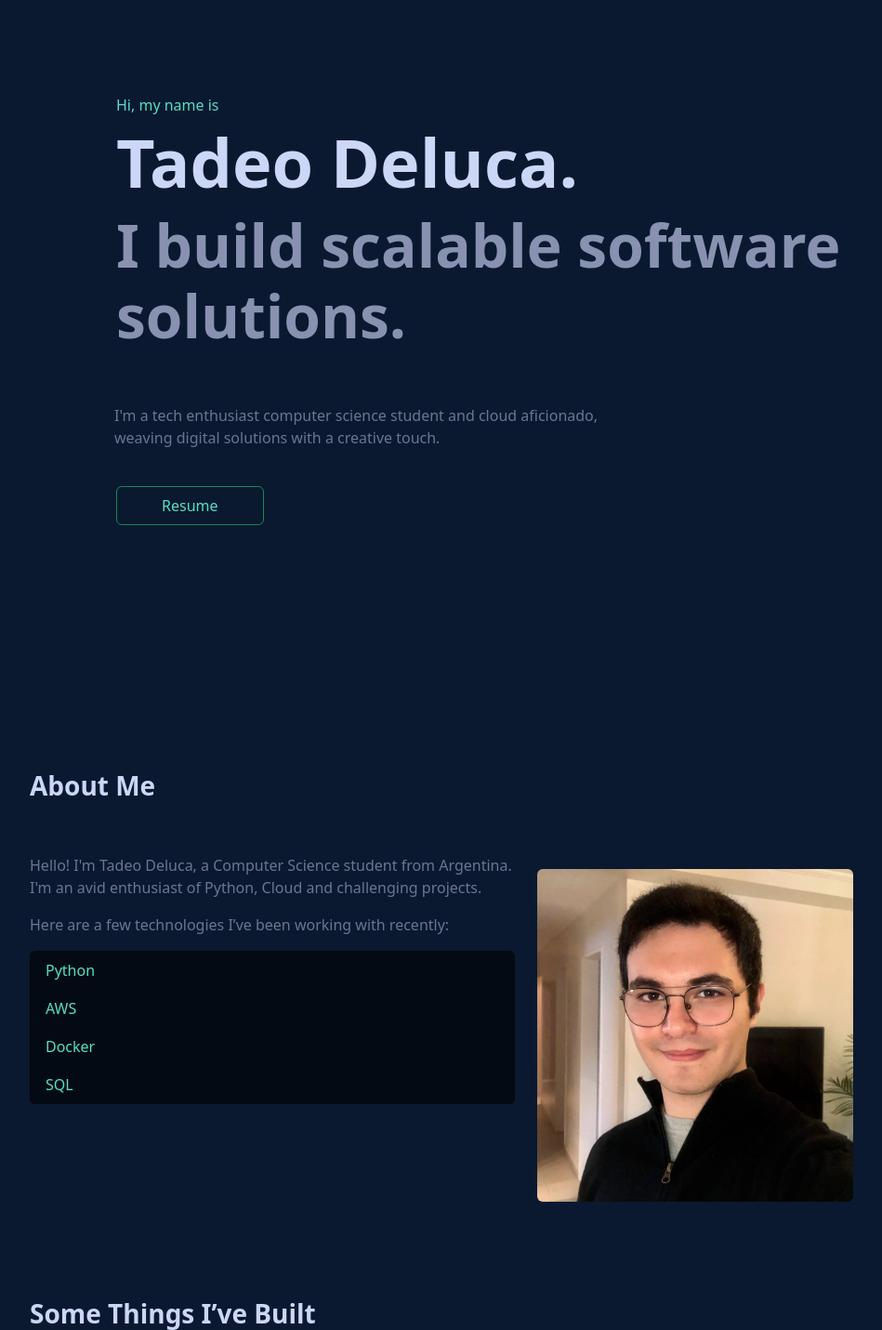
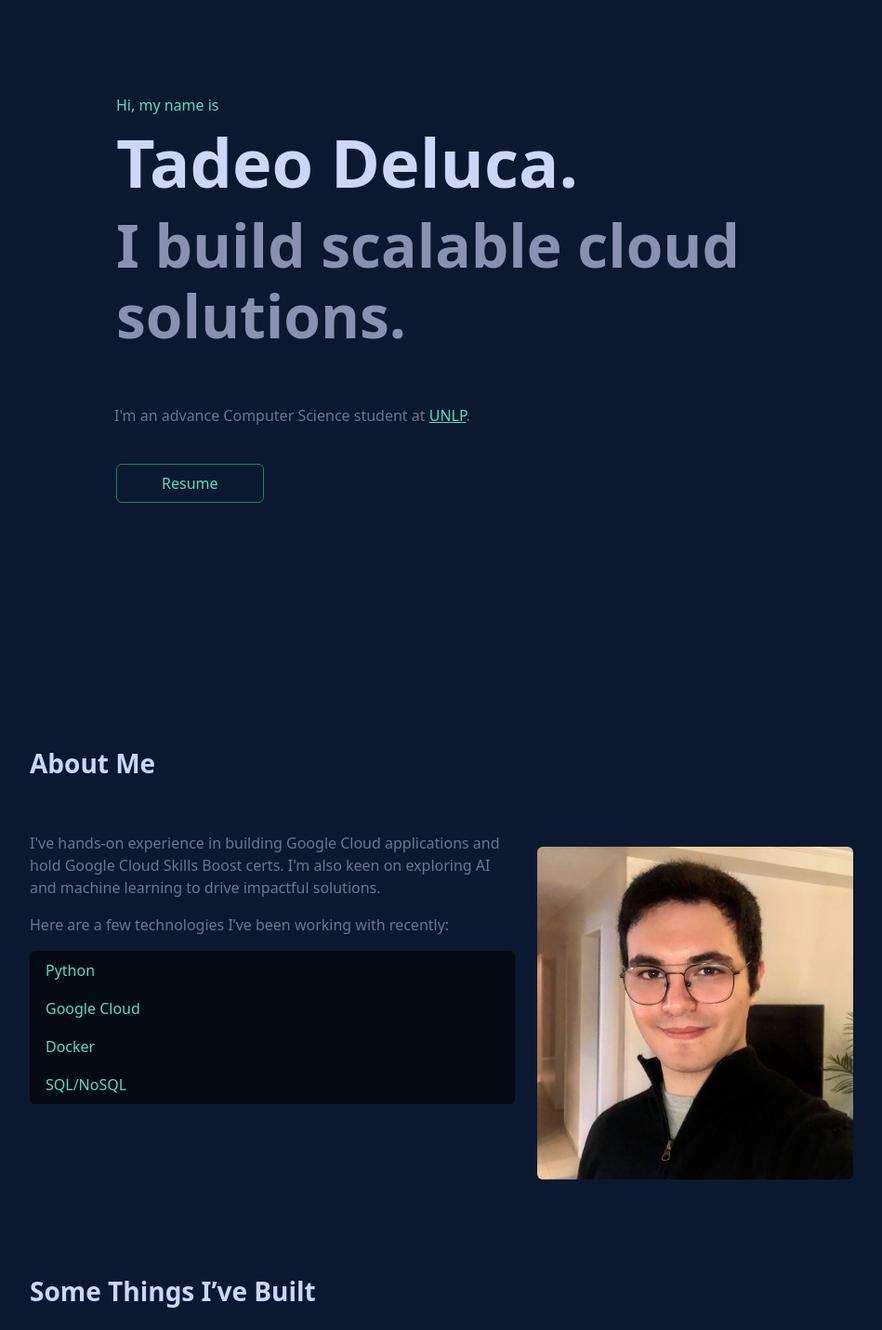
Before and after one commit to TadeopCreator/portfolio-website, a Django app: page / in a window 1280 px wide. Shown: the part 56-1487 px from the top of the page at 93% size, without its empty margins (62-1011 px from the left). Run offline with Django 4.2, Linux system fonts and the light colour scheme; data that the repository does not hold is empty.

Commit message:
Update resume and About

```diff
--- a/django_portfolio/settings.py
+++ b/django_portfolio/settings.py
@@ -31,9 +31,9 @@ SECRET_KEY = env('SECRET_KEY')
 DEBUG = True
 
 if DEBUG:
-    ALLOWED_HOSTS = ['*','tadeop.pythonanywhere.com']
+    ALLOWED_HOSTS = ['tadeop.pythonanywhere.com', 'www.tadeodeluca.com']
 else:
-    ALLOWED_HOSTS = ['tadeop.pythonanywhere.com']
+    ALLOWED_HOSTS = ['tadeop.pythonanywhere.com', 'www.tadeodeluca.com']
 
 # Application definition
 
--- a/portfolio/templates/_partials/about.html
+++ b/portfolio/templates/_partials/about.html
@@ -14,14 +14,14 @@
     </div>
     <div class="row">
         <div class="col-md-6">
-            <p class="fw-light light-blue-color">Hello! I'm Tadeo Deluca, a Computer Science student from Argentina. I'm an avid enthusiast of Python, Cloud and challenging projects.
+            <p class="fw-light light-blue-color">I've hands-on experience in building Google Cloud applications and hold Google Cloud Skills Boost certs. I'm also keen on exploring AI and machine learning to drive impactful solutions.
             </p>
             <p class="fw-light light-blue-color">Here are a few technologies I’ve been working with recently:</p>
             <ul class="list-group">
                 <li class="list-group-item fw-light main-text-color" style="background-color: #040a13;">Python</li>
-                <li class="list-group-item fw-light main-text-color" style="background-color: #040a13;">AWS</li>
+                <li class="list-group-item fw-light main-text-color" style="background-color: #040a13;">Google Cloud</li>
                 <li class="list-group-item fw-light main-text-color" style="background-color: #040a13;">Docker</li>
-                <li class="list-group-item fw-light main-text-color" style="background-color: #040a13;">SQL</li>
+                <li class="list-group-item fw-light main-text-color" style="background-color: #040a13;">SQL/NoSQL</li>
             </ul>
         </div>
         <div class="col-md-4 mt-3 text-center">
--- a/portfolio/templates/home.html
+++ b/portfolio/templates/home.html
@@ -6,11 +6,11 @@
         <div class="col-md-10 my-5 mx-auto">
             <h6 class="fw-light main-text-color">Hi, my name is</h6>
             <h1 class="display-2 fw-bolder" style="color: #CCD6F6;">Tadeo Deluca.</h1>
-            <h1 class="display-3 fw-bold" style="color: #8892B0;">I build scalable software solutions.</h1>
+            <h1 class="display-3 fw-bold" style="color: #8892B0;">I build scalable cloud solutions.</h1>
         </div>
         <div class="row">
             <div class="col-md-6 offset-md-1">
-                <p class="fw-light" style="color: #6B7691;">I'm a tech enthusiast computer science student and cloud aficionado, weaving digital solutions with a creative touch.</p>
+                <p class="fw-light" style="color: #6B7691;">I'm an advance Computer Science student at <a class="link-offset-2 link-underline link-underline-opacity-50"  style="color: #57DFC2;" href="https://unlp.edu.ar/">UNLP</a>.</p>
             </div>
         </div>
         <div class="col-md-10 my-4 mx-auto">
```
Also changed, not shown: 1 other file.
